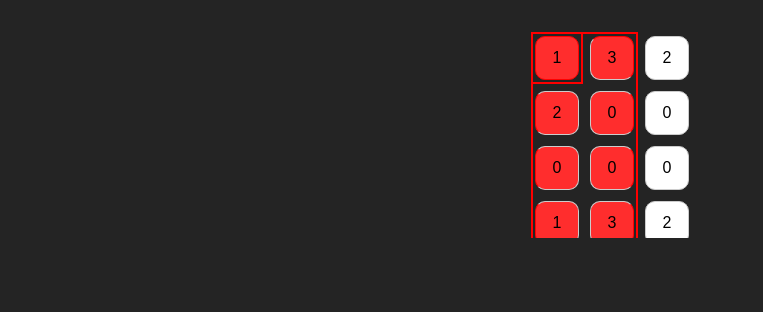
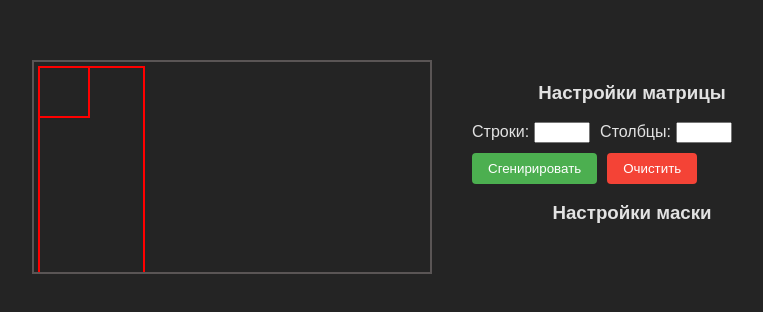
Before and after one commit to ShiroNed256/find_for_subarray, a React (Vite) app: page / in a window 1280 px wide. Shown: the top 312 px of the page, without its empty margins (8-771 px from the left). Built offline with nearby package versions, Linux system fonts and the light colour scheme.

Commit message:
Настроил генерацию матрицы. Добавил App.css

```diff
--- /dev/null
+++ b/src/App.css
@@ -0,0 +1,4 @@
+.App {
+    display: grid;
+    grid-template-columns: 1fr 1fr 1fr;
+}
--- a/src/App.jsx
+++ b/src/App.jsx
@@ -1,10 +1,12 @@
 import { useState } from 'react'
 import MatrixRender from './components/MatrixRender'
+import Setting from './components/Setting'
+import './App.css'
 
 
 function App() {
 
-  const [matrix, setMatrix] = useState([[1, 3, 2], [2, 0, 0], [0, 0, 0], [1, 3, 2], [2, 0, 0], [0, 0, 0], [1, 3, 2], [2, 0, 0], [0, 0, 0], [1, 3, 2], [2, 0, 0], [0, 0, 0]])
+  const [matrix, setMatrix] = useState([[]])
   const [result, setResult] = useState([
     {
       leftBound: 0,
@@ -30,7 +32,8 @@ function App() {
 
   return (
     <div className="App">
-        <MatrixRender matrix = {matrix} result = {result} />
+      <MatrixRender matrix = {matrix} result = {result} />
+      <Setting matrixChange = {handleMatrixChange} />
     </div>
   )
 }
--- a/src/components/MatrixRender.jsx
+++ b/src/components/MatrixRender.jsx
@@ -1,4 +1,3 @@
-import React, { useState, useEffect } from 'react'
 import './UI/ui.css'
 
 const MatrixRender = (props) => {
@@ -78,11 +77,7 @@ const MatrixRender = (props) => {
         {props.matrix.map((row, rowIndex) => (
           row.map((cell, colIndex) => (
             <input
-              className={`cell ${isInSubmatrix(rowIndex, colIndex) ? "highlight" : ""}
-                ${isTop(rowIndex, colIndex) ? "border-top" : ""}
-                ${isBottom(rowIndex, colIndex) ? "border-bottom" : ""}
-                ${isLeft(rowIndex, colIndex) ? "border-left" : ""}
-                ${isRight(rowIndex, colIndex) ? "border-right" : ""}`}
+              className='cell'
               key={`${rowIndex}-${colIndex}`}
               type="text"
               value={cell}
@@ -92,7 +87,7 @@ const MatrixRender = (props) => {
         ))}
       </div>
       {props.result.map((bounds, indexBound) => (
-        <div className="highlight2" style={highlightStyle(bounds)}></div>
+        <div className="highlight2" style={highlightStyle(bounds)} key={indexBound}></div>
         ))
       }
     </div>
--- a/src/components/ParametrBlock.jsx
+++ b/src/components/ParametrBlock.jsx
@@ -1,6 +1,6 @@
 const ParametrBlock = (props) => {
     return (
-        <label>
+        <div>
           {props.parametrName}:
           <input
             className="parametrInput"
@@ -10,7 +10,7 @@ const ParametrBlock = (props) => {
             onChange={(e) => props.parametrChange(Number(e.target.value))
             }
           />
-        </label>
+        </div>
     )
 }
 
--- a/src/components/Setting.jsx
+++ b/src/components/Setting.jsx
@@ -1,38 +1,30 @@
+import React, { useState } from 'react'
 import ParametrBlock from './ParametrBlock'
-import './UI'
+import './UI/ui.css'
 
-const Setting = () => {
+const Setting = (props) => {
     const [rows, setRows] = useState(3)
     const [cols, setCols] = useState(3)
-    const [matrix, setMatrix] = useState([])
 
-    const initializeMatrix = () => {
+    const fillRandom = () => {
         const newMatrix = []
         for (let i = 0; i < rows; i++) {
             newMatrix[i] = []
             for (let j = 0; j < cols; j++) {
-                newMatrix[i][j] = 0
+                newMatrix[i][j] = Math.floor(Math.random() * 16)
+                .toString(16)
+                .toUpperCase()
             }
         }
-        setMatrix(newMatrix)
-    }
-
-    const fillRandom = () => {
-        const newMatrix = matrix.map(row =>
-            row.map(() =>
-                Math.floor(Math.random() * 16)
-                .toString(16)
-                .toUpperCase())
-        )
-        setMatrix(newMatrix)
+        props.matrixChange(newMatrix)
     }
 
     const clearMatrix = () => {
-        const newMatrix = matrix.map(row => row.map(() => 0))
-        setMatrix(newMatrix)
+        props.matrixChange([])
     }
 
     const changeRowMatrix = (numberRows) => {
+        console.log(numberRows)
         setRows(numberRows)
     }
 
@@ -42,11 +34,12 @@ const Setting = () => {
 
 
     return (
-        <div className="settingBlock">
-            <h3>Настроки матрицы</h3>
+        <div className="setting-block">
+            <h3>Настройки матрицы</h3>
             <div style={{ margin: '20px 0', display: 'flex', gap: '10px', flexWrap: 'wrap' }}>
-                <ParametrBlock parametrName = 'Строки' parametrChange = {changeRowMatrix} />
-                <ParametrBlock parametrName = 'Столбцы' parametrChange = {changeColMatrix} />
+                <ParametrBlock parametrName = 'Строки' parametrChange = {changeRowMatrix} parametrKey = {1} />
+                <ParametrBlock parametrName = 'Столбцы' parametrChange = {changeColMatrix} parametrKey = {2} />
+                <br />
                 <button className='button button-green' onClick={fillRandom}>
                     Сгенирировать
                 </button>
@@ -54,8 +47,7 @@ const Setting = () => {
                     Очистить
                 </button>
             </div>
-            <h3>Настроки маски</h3>
-
+            <h3>Настройки маски</h3>
 
         </div>
     )
--- a/src/components/UI/ui.css
+++ b/src/components/UI/ui.css
@@ -12,9 +12,9 @@
     background-color: #ff2d2d;
 }
 
-.settingBlock {
-    max-width: 800px;
-    margin: 0 auto;
+.setting-block {
+    max-width: 400px;
+    margin: 5px 20px;
     padding: 20px;
     font-family: Arial, sans-serif;
 }
@@ -73,6 +73,7 @@
   position: relative;
   display: inline-block;
   overflow: auto;
+  border: 2px solid  #5a5555;
 }
 
 .highlight2 {
--- a/src/index.css
+++ b/src/index.css
@@ -15,6 +15,6 @@
 #root {
   max-width: 1280px;
   margin: 0 auto;
-  padding: 2 rem;
+  padding: 2rem;
   text-align: center;
 }
```
